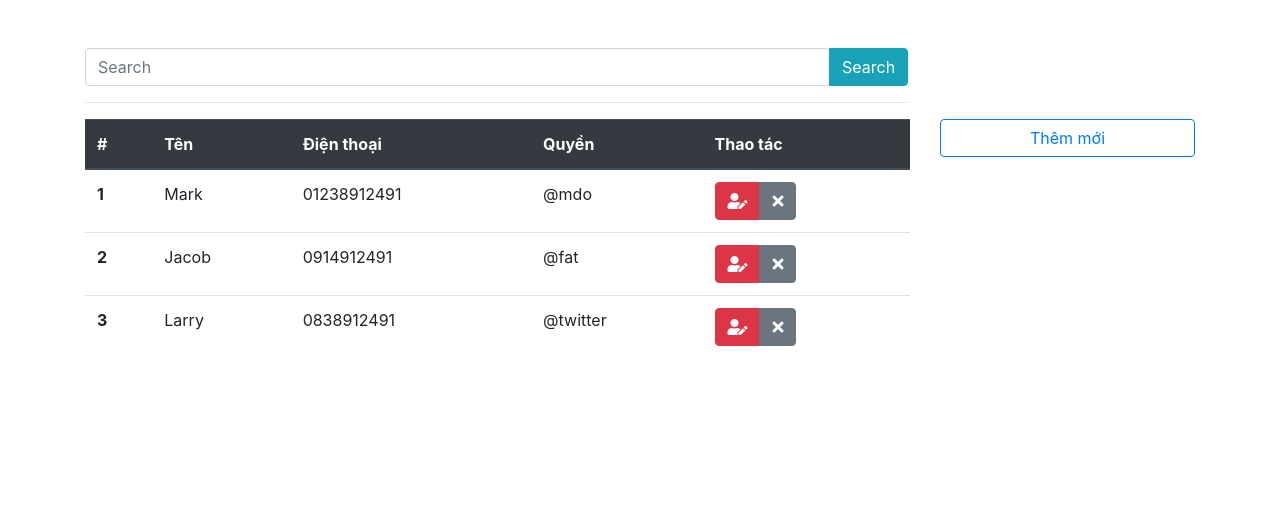
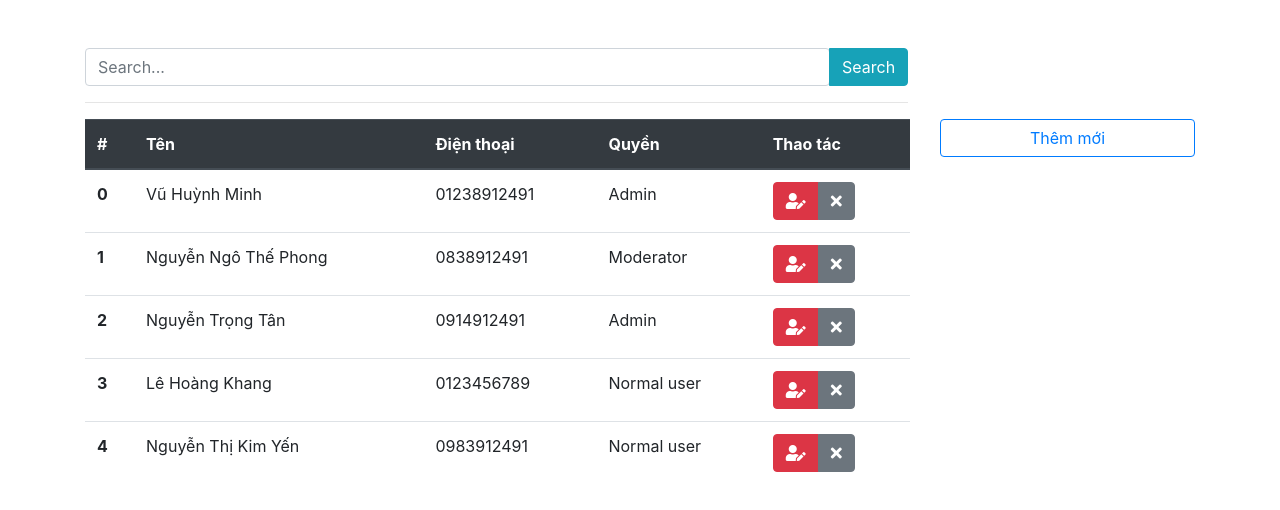
Before and after one commit to taolaolatao/Test-App-React, a React (Create React App) app: page / in a window 1280 px wide. Shown: the top 510 px of the page. Built offline with nearby package versions, Linux system fonts and the light colour scheme.

Commit message:
#2 new Date(5/5/2019)

```diff
--- a/package.json
+++ b/package.json
@@ -5,7 +5,8 @@
   "dependencies": {
     "react": "^16.8.6",
     "react-dom": "^16.8.6",
-    "react-scripts": "3.0.0"
+    "react-scripts": "3.0.0",
+    "uuid": "^3.3.2"
   },
   "scripts": {
     "start": "react-scripts start",
--- a/src/components/AddUser.js
+++ b/src/components/AddUser.js
@@ -3,10 +3,16 @@ import React, { Component } from 'react';
 class AddUser extends Component{
   constructor(props){
 		super(props);
+
     this.state = {
-      statusAddUser : false
+			statusAddUser: false,
+			id           : "",
+			name         : "",
+			phone        : "",
+			permission   : ""
     }
 		this.handleClickAddUser = this.handleClickAddUser.bind(this);
+		this.isChange 					= this.isChange.bind(this);
   }
 
   handleClickAddUser(e){
@@ -15,11 +21,33 @@ class AddUser extends Component{
 		})
 	}
 
+	isChange(event){
+		const name  = event.target.name,
+				  value = event.target.value;
+
+		this.setState({
+			[name] : value
+		})
+
+		console.log(this.state);
+	}
+
+	sendData(){
+		const items            = Object.create(null);
+		      items.id         = this.state.id;
+		      items.name       = this.state.name;
+		      items.phone      = this.state.phone;
+		      items.permission = this.state.permission;
+
+		return items;
+	}
+
   handleStatusAddUser(){
     if(this.state.statusAddUser){
       	return (
       		<div>
       			<button type="button" onClick={this.handleClickAddUser} className="btn btn-block btn-danger">X</button>
+						<form>
 							<div className="card bg-light mb-3">
 								<div className="card-header">Thêm mới user vào hệ thống</div>
 								<div className="card-body">
@@ -27,31 +55,32 @@ class AddUser extends Component{
 										<div className="input-group-prepend">
 											<span className="input-group-text" id="basic-addon1">@</span>
 										</div>
-		              <input type="text" className="form-control" placeholder="Username..." />
+										<input type="text" className="form-control" placeholder="Username..." onChange={this.isChange} name="name" />
 									</div>
 									<p className="card-text">
 									</p><div className="input-group">
 										<div className="input-group-prepend">
 											<span className="input-group-text" id="basic-addon1">@</span>
 										</div>
-		              <input type="text" className="form-control" placeholder="Your phone..." />
+										<input type="text" className="form-control" placeholder="Your phone..." onChange={this.isChange} name="phone" />
 									</div>
 									<p />
 									<p className="card-text">
 									</p><div className="input-group mb-3">
-		              <select className="custom-select" id="selectPermission">
+										<select className="custom-select" id="selectPermission" name="permission" onChange={this.isChange}>
 											<option defaultValue>Choose permission...</option>
-		                <option value={1}>One</option>
-		                <option value={2}>Two</option>
-		                <option value={3}>Three</option>
+											<option value={1}>Admin</option>
+											<option value={2}>Monderator</option>
+											<option value={3}>Normal User</option>
 										</select>
 									</div>
 									<p />
 									<p className="card-text">
-		              <button type="button" className="btn btn-block btn-primary">Thêm user</button>
+										<button type="reset" className="btn btn-block btn-primary" onClick={() => this.props.data(this.sendData())}>Thêm user</button>
 									</p>
 								</div>
 							</div>
+						</form>
       		</div>
       	);
     } else{
@@ -61,7 +90,7 @@ class AddUser extends Component{
 
   render(){
     return (
-      <div className="col-3">
+      <div className="col-12 col-sm-12 col-md-3">
         {this.handleStatusAddUser()}
       </div>
     );
--- a/src/components/App.js
+++ b/src/components/App.js
@@ -3,16 +3,58 @@ import '../App.css';
 import Search 	 from './Search';
 import TableData from './TableData';
 import AddUser 	 from './AddUser';
+import DataUser  from './Data.json';
+import uuidv4    from 'uuid/v4';
 
 class App extends Component{
+  constructor(props) {
+    super(props);
+
+    this.state = {
+      data       : DataUser,
+      wordsSearch: ""
+    }
+    this.getText = this.getText.bind(this);
+    this.getData = this.getData.bind(this);
+  }
+
+  getText(words){
+    this.setState({
+      wordsSearch : words
+    })
+  }
+
+  getData(data){
+    // data.id = (this.state.data.length + 1);
+    data.id = uuidv4();
+
+    this.state.data.push(data);
+
+    this.setState({
+      data : this.state.data
+    });
+  }
+
+  searchByName(){
+    const result = [];
+    this.state.data.forEach(e => {
+      if(e.name.toLowerCase().includes(this.state.wordsSearch.toLowerCase()) ||
+          e.name.toUpperCase().includes(this.state.wordsSearch.toUpperCase())){
+        result[result.length] = e;
+      }
+    });
+
+    return result;
+  }
+
   render(){
     return (
       <div>
         <div className="container mt-5">
           <div className="row">
-            <Search />
-            <TableData />
-            <AddUser />
+            <Search words={this.getText} />
+            <TableData data={this.searchByName()} />
+            <AddUser data={this.getData} />
           </div>
         </div>
       </div>
--- /dev/null
+++ b/src/components/Data.json
@@ -0,0 +1,32 @@
+[
+    {
+        "id" : 1,
+        "name" : "Vũ Huỳnh Minh",
+        "phone" : "01238912491",
+        "permission" : 1
+    },
+    {
+        "id" : 2,
+        "name" : "Nguyễn Ngô Thế Phong",
+        "phone" : "0838912491",
+        "permission" : 2
+    },
+    {
+        "id" : 3,
+        "name" : "Nguyễn Trọng Tân",
+        "phone" : "0914912491",
+        "permission" : 1
+    },
+    {
+        "id" : 4,
+        "name" : "Lê Hoàng Khang",
+        "phone" : "0123456789",
+        "permission" : 3
+    },
+    {
+        "id" : 5,
+        "name" : "Nguyễn Thị Kim Yến",
+        "phone" : "0983912491",
+        "permission" : 3
+    }
+]
--- a/src/components/Search.js
+++ b/src/components/Search.js
@@ -1,14 +1,30 @@
 import React, { Component } from 'react';
 
 class Search extends Component{
+  constructor(props) {
+    super(props);
+
+    this.state = {
+      wordSearch : ""
+    }
+    this.isChangeText = this.isChangeText.bind(this);
+  }
+
+  isChangeText(event){
+    this.setState({
+      wordSearch: event.target.value
+    })
+    this.props.words(event.target.value)
+  }
+
   render(){
     return (
         <div>
           <div className="col-12">
             <div className="form-group">
               <div className="btn-group">
-                <input className="form-control" type="search" placeholder="Search" aria-label="Search" style={{width: '745px'}} />
-                <button className="btn btn-info my-2 my-sm-0" type="submit">Search</button>
+                <input className="form-control" type="search" placeholder="Search..." aria-label="Search" style={{width: '745px'}} onChange={this.isChangeText} />
+                <button type="button" className="btn btn-info my-2 my-sm-0" onClick={() => this.props.words(this.state.wordSearch)}>Search</button>
               </div>
             </div>
           </div>
--- a/src/components/TableData.js
+++ b/src/components/TableData.js
@@ -1,9 +1,16 @@
 import React, { Component } from 'react';
+import TableRowData from './TableRowData';
 
 class TableData extends Component{
+	showData(){
+		return this.props.data.map((val, key) =>
+			<TableRowData key={key} id={key} name={val.name} phone={val.phone} permission={val.permission} />
+		)
+	}
+
   render(){
     return (
-        <div className="col-9">
+			<div className="col-12 col-sm-12 col-md-9">
 				<table className="table">
 					<thead className="thead-dark">
 						<tr>
@@ -15,54 +22,7 @@ class TableData extends Component{
 						</tr>
 					</thead>
 					<tbody>
-		      <tr>
-		        <th scope="row">1</th>
-		        <td>Mark</td>
-		        <td>01238912491</td>
-		        <td>@mdo</td>
-		        <td>
-		          <div className="btn-group">
-		            <button type="button" className="btn btn-danger">
-		              <i className="fas fa-user-edit" />
-		            </button>
-		            <button type="button" className="btn btn-secondary">
-		              <i className="fa"></i>
-		            </button>
-		          </div>
-		        </td>
-		      </tr>
-		      <tr>
-		        <th scope="row">2</th>
-		        <td>Jacob</td>
-		        <td>0914912491</td>
-		        <td>@fat</td>
-		        <td>
-		          <div className="btn-group">
-		            <button type="button" className="btn btn-danger">
-		              <i className="fas fa-user-edit" />
-		            </button>
-		            <button type="button" className="btn btn-secondary">
-		              <i className="fa"></i>
-		            </button>
-		          </div>
-		        </td>
-		      </tr>
-		      <tr>
-		        <th scope="row">3</th>
-		        <td>Larry</td>
-		        <td>0838912491</td>
-		        <td>@twitter</td>
-		        <td>
-		          <div className="btn-group">
-		            <button type="button" className="btn btn-danger">
-		              <i className="fas fa-user-edit" />
-		            </button>
-		            <button type="button" className="btn btn-secondary">
-		              <i className="fa"></i>
-		            </button>
-		          </div>
-		        </td>
-		      </tr>
+						{this.showData()}
 					</tbody>
 				</table>
 			</div>
--- /dev/null
+++ b/src/components/TableRowData.js
@@ -0,0 +1,44 @@
+import React, { Component } from 'react';
+
+class TableRowData extends Component {
+    checkPermission(){
+        switch (this.props.permission) {
+            case 1:
+            case "1":
+                return "Admin";
+            case 2:
+            case "2":
+                return "Moderator";
+            case 3:
+            case "3":
+                return "Normal user";
+            default:
+                break;
+        }
+    }
+
+    render() {
+        return (
+            <tr>
+                <th scope="row">{this.props.id}</th>
+                <td>{this.props.name}</td>
+                <td>{this.props.phone}</td>
+                <td>
+                    {this.checkPermission()}
+                </td>
+                <td>
+                    <div className="btn-group">
+                        <button type="button" className="btn btn-danger">
+                            <i className="fas fa-user-edit" />
+                        </button>
+                        <button type="button" className="btn btn-secondary">
+                            <i className="fa"></i>
+                        </button>
+                    </div>
+                </td>
+            </tr>
+        );
+    }
+}
+
+export default TableRowData;
```
Lines whose indentation alone changed are shown as unchanged.
